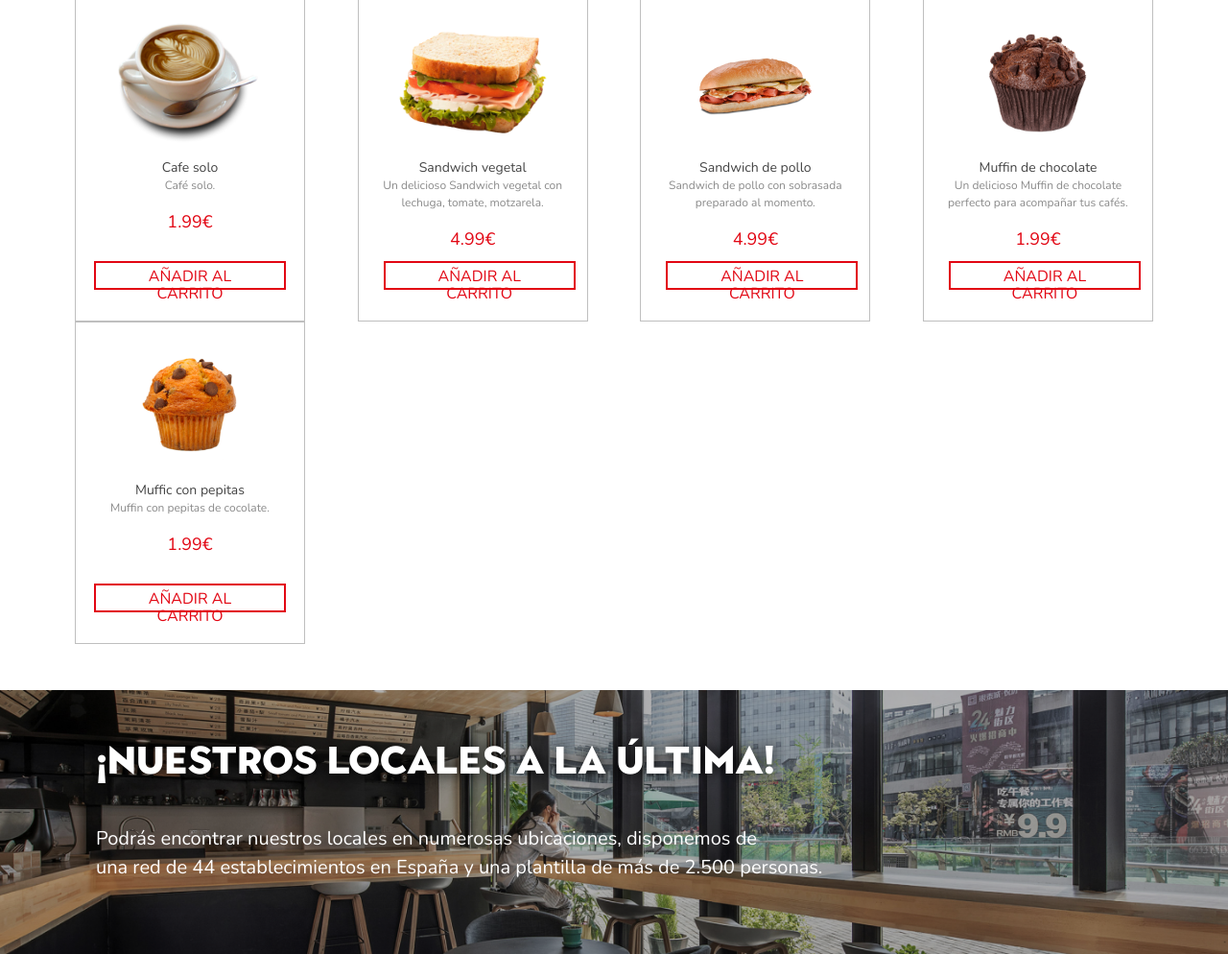
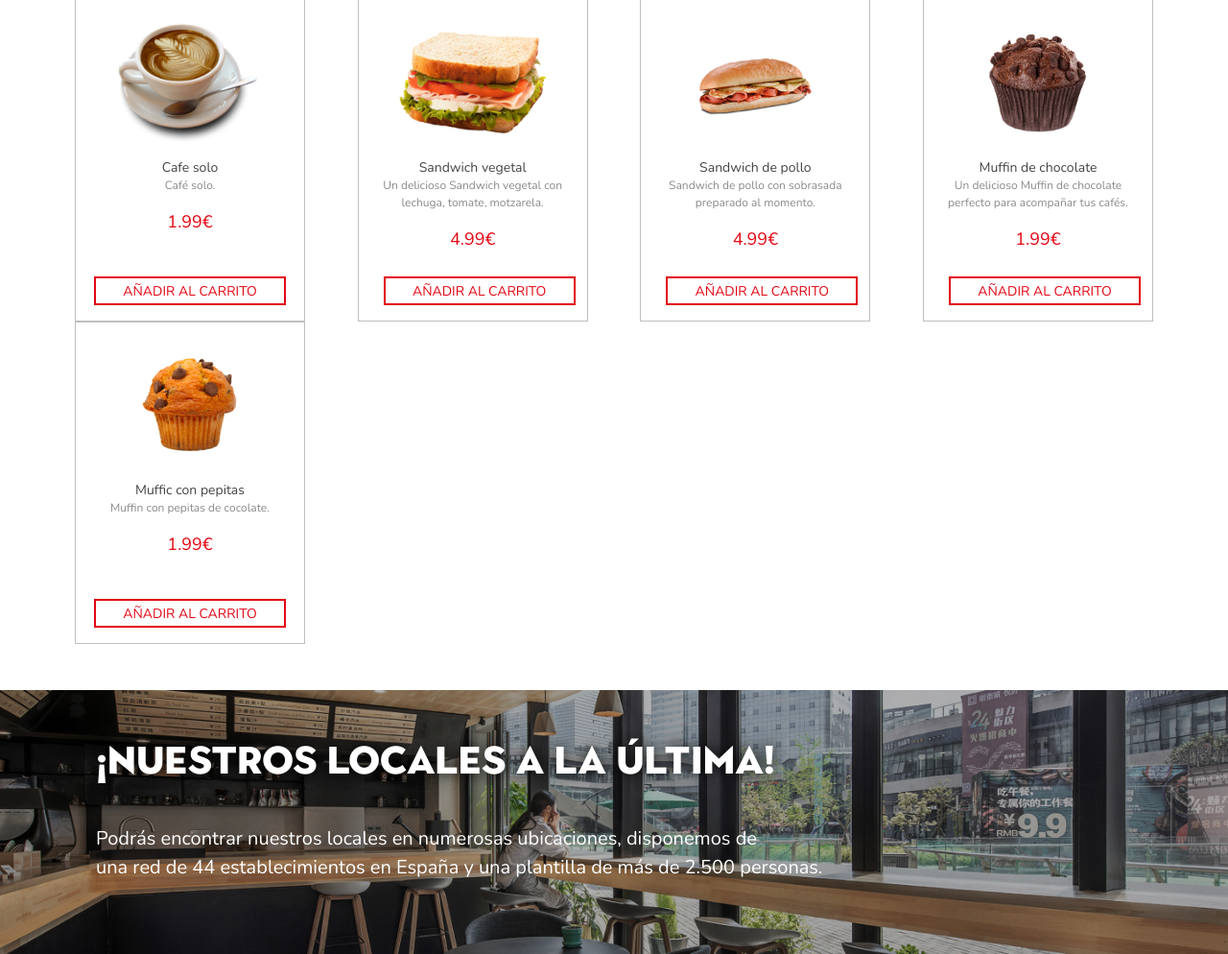
Before and after one commit to FabianCube/Conforama-restaurant, a PHP site: page /Conforama-restaurant/?controller=home in a window 1280 px wide. Shown: the part 655-1649 px from the top of the page at 96% size. Run offline with PHP 8.4, Linux system fonts and the light colour scheme; data comes from the database, SQL or seed files in the repository.

Commit message:
fixed font-size in cards

```diff
--- a/view/home.php
+++ b/view/home.php
@@ -45,7 +45,7 @@ $productos = ProductoDAO::getPromotedProducts();
                         <div class="d-flex justify-content-end pb-3">
                             <form action="<?= URL . "?controller=productos&action=sel" ?>" method="post">
                                 <input type="hidden" name="id" value="<?= $producto->getProducto_id() ?>">
-                                <button type="submit" class="button-style">AÑADIR AL CARRITO</button>
+                                <button type="submit" class="button-style" style="font-size: 14px;">AÑADIR AL CARRITO</button>
                             </form>
                         </div>
                     </div>
```
